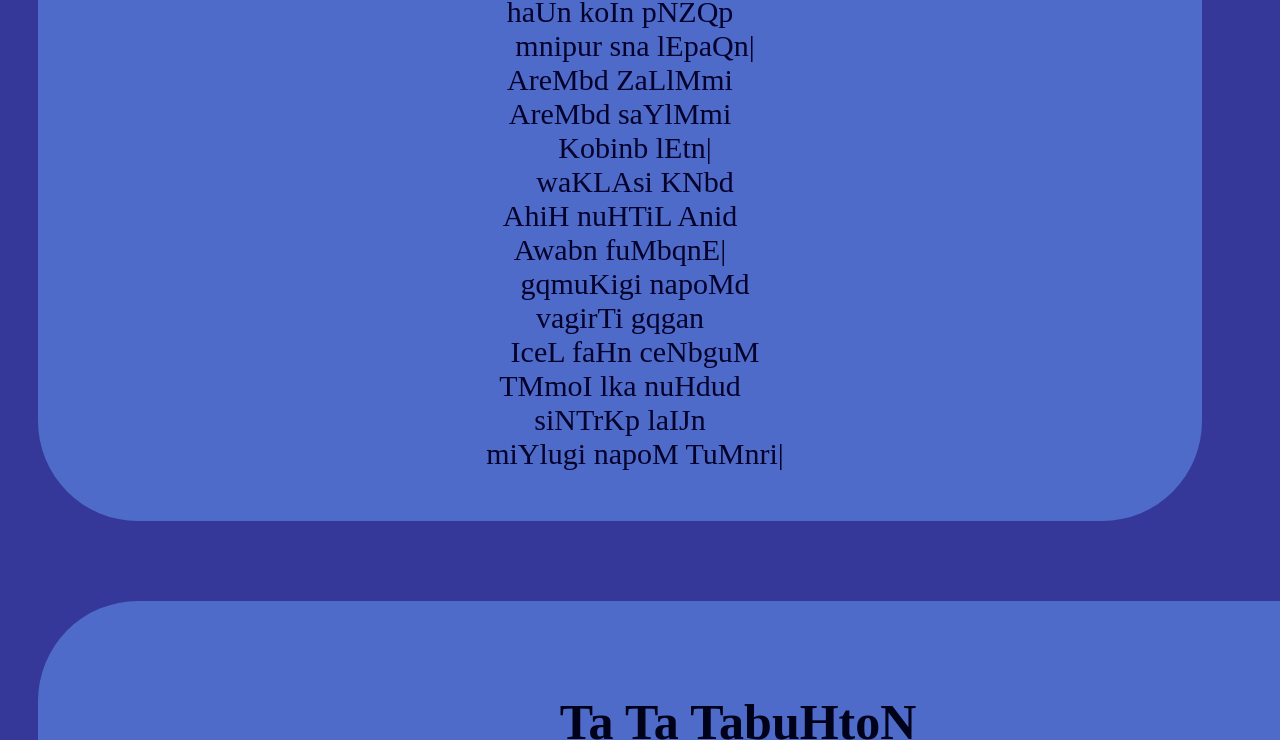
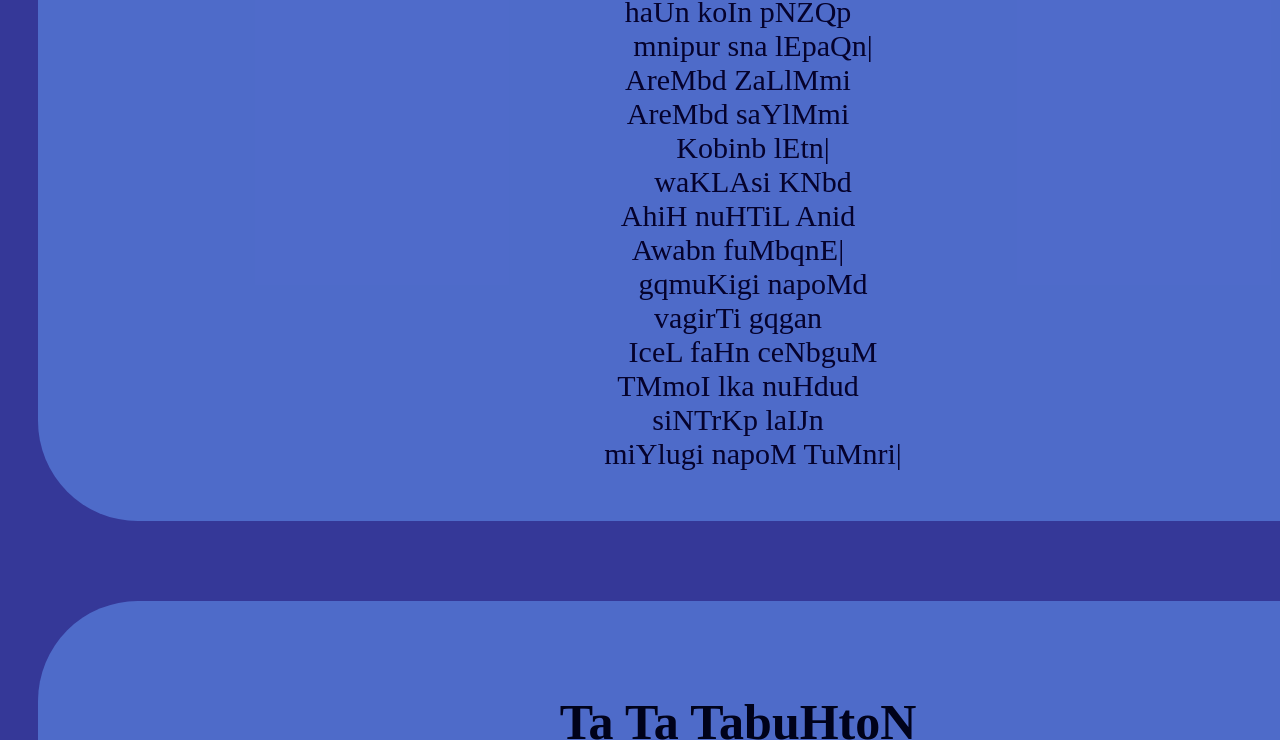
Before and after one commit to wahengluwang/Assignment-11, a plain HTML site: page index.html in a window 1280 px wide. Shown: the part 732-1472 px from the top of the page. Drawn offline with Linux system fonts and the light colour scheme.

Commit message:
Update styl.css

```diff
--- a/styl.css
+++ b/styl.css
@@ -80,6 +80,7 @@ font-size: 30px;
     background-color: rgba(100, 150, 243, 0.544);
     padding: 50px;
     border-radius: 100px;
+    width: 1300px;
     text-align: left;
     color: rgb(5, 2, 44);
     text-align: center;
```
